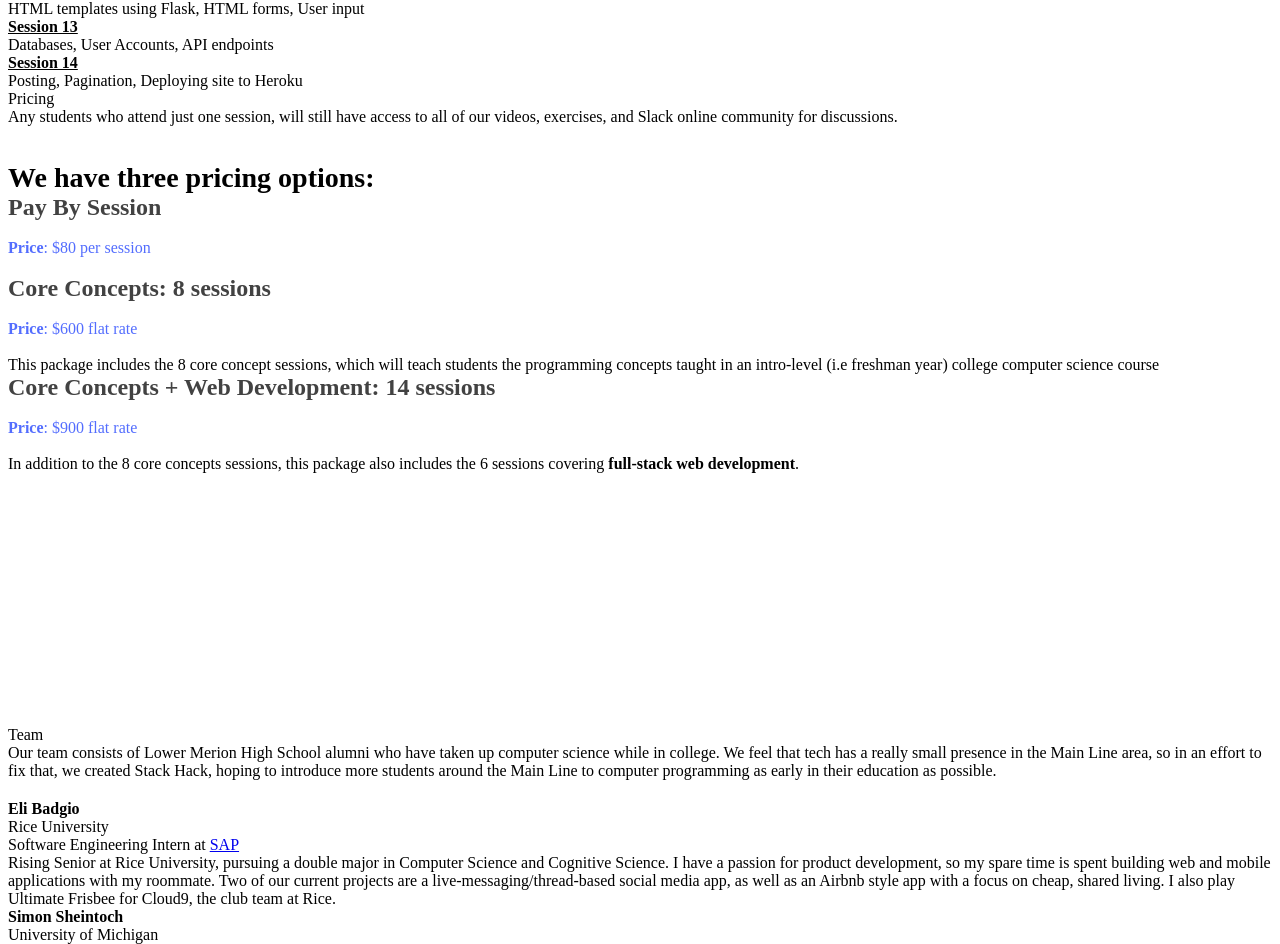
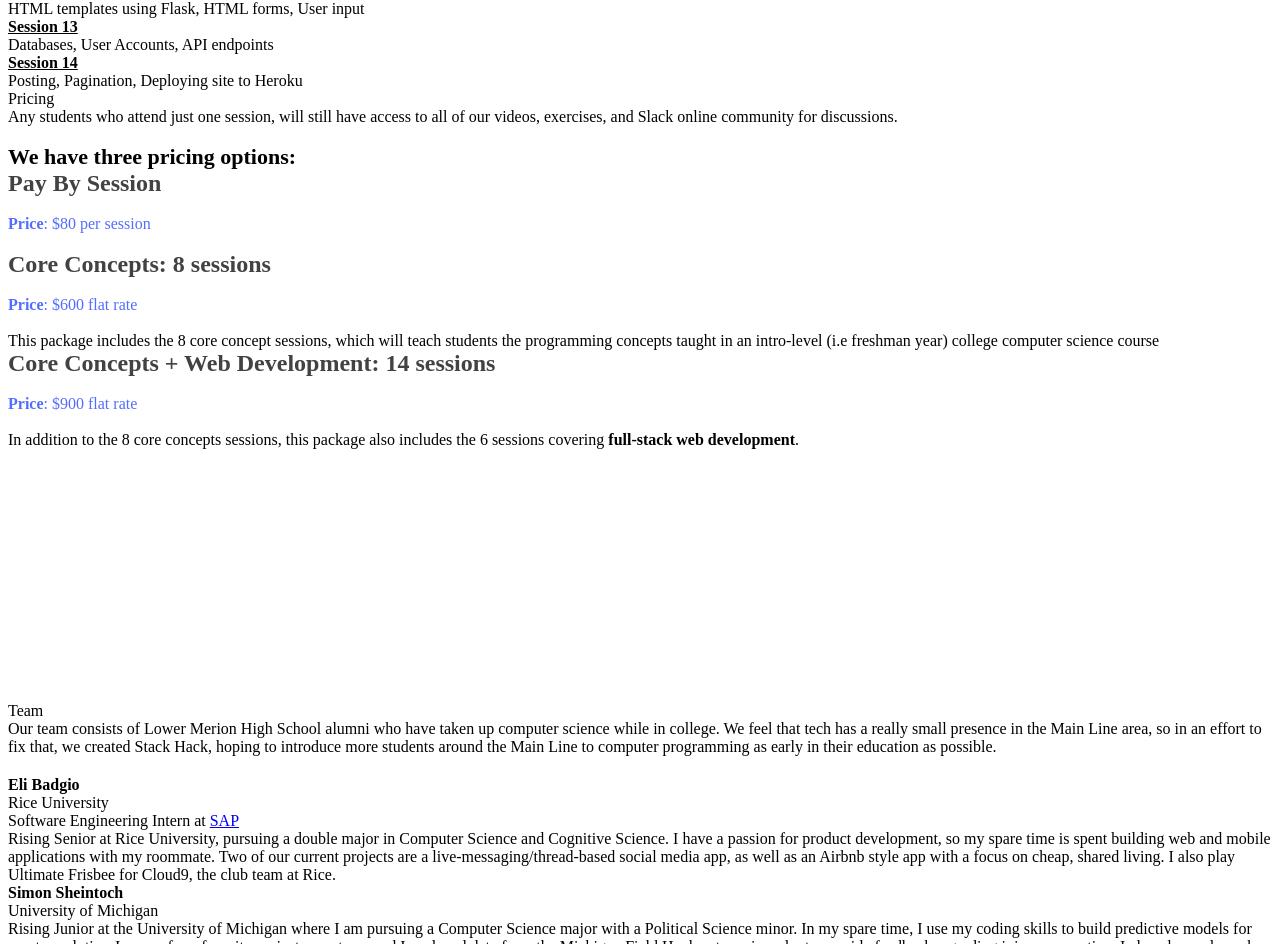
Before and after one commit to ebadgio/stack-hack-web, a React app: page / in a window 1280 px wide. Shown: the part 2552-3496 px from the top of the page. Built offline with nearby package versions, Linux system fonts and the light colour scheme; grey boxes are pictures that could not be loaded; the HTML template or start-up script is replaced by a standard one.

Commit message:
fix pricing

```diff
--- a/client/src/main/components/Pricing.js
+++ b/client/src/main/components/Pricing.js
@@ -13,8 +13,7 @@ const Pricing = ({}) => {
               Slack online community for discussions.
               <br />
               <br />
-              <br />
-              <span style={{fontSize: '28px'}}><strong>We have three pricing options:</strong></span>
+              <span style={{fontSize: '22px'}}><strong>We have three pricing options:</strong></span>
               <br />
           </div>
           <div className="flex-row">
```
